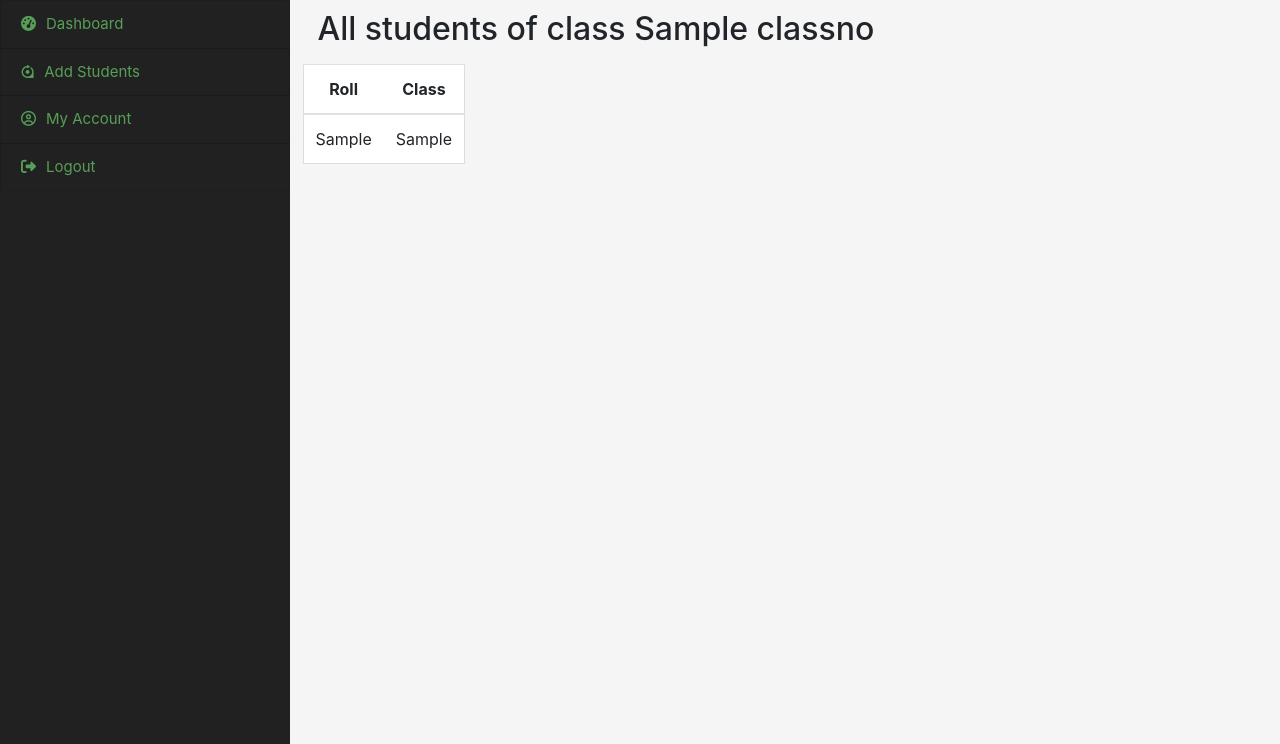
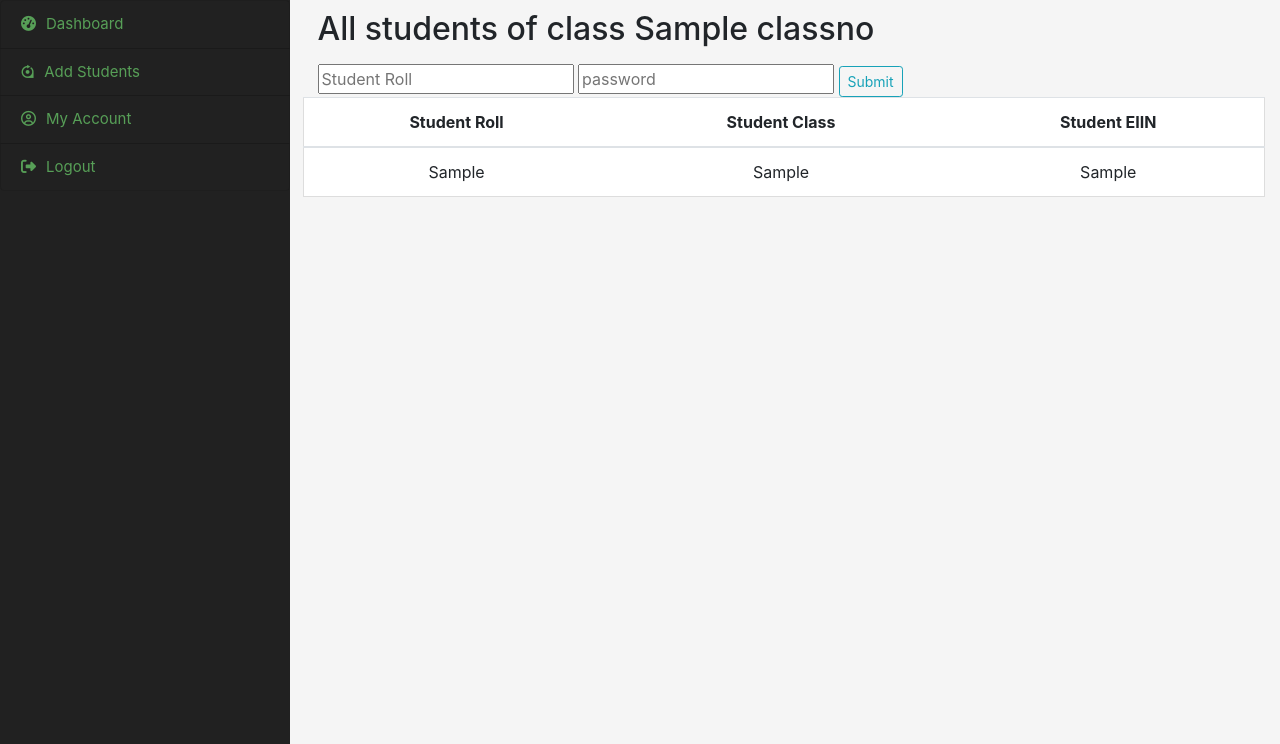
Before and after one commit to saifulshihab/csms, a Django app: template teacher/templates/teacher/enter_class.html in a window 1280 px wide. Shown: the part 56-800 px from the top of the page. Run offline with Django 3.2, Linux system fonts and the light colour scheme; the template is opened without the code that fills it: most values are stand-ins (such as "Sample title", 1, 10 or a date in 2020); some libraries are stand-ins or nearby versions.

Commit message:
show and add student in html

```diff
--- a/teacher/templates/teacher/enter_class.html
+++ b/teacher/templates/teacher/enter_class.html
@@ -1,27 +1,44 @@
 {% extends 'teacher/t_base.html' %}
 {% block content %}
 <h2 class="mb-3">All students of class {{classno}}</h2>
-<div class="row">
-    <div class="student_list">
-        <table class="table tabledesign">
+<form method="POST">
+  {% csrf_token %}
+  <input type="text" id="roll" name="roll" placeholder="Student Roll">
+  <input type="text" id="password" name="password" placeholder="password">
+  <input type="submit" class="btn btn-sm btn-outline-info" value="Submit">
+</form>
+
+<div class="row teacher_verify">
+  <table class="table" style="text-align: center;">
     <thead>
       <tr>
-                    <th scope="col">Roll</th>
-                    <th scope="col">Class</th>
+        <th scope="col">Student Roll</th>
+        <th scope="col">Student Class</th>
+        <th scope="col">Student EIIN</th>
+
       </tr>
     </thead>
     <tbody>
-                {% for sa in sa %}
+      {% for student in sa %}
+
       <tr>
-                    <td>{{ sa.s_roll }}</td>
-                    <td>{{ sa.s_class}}</td>
+        <td>{{ student.s_roll }}</td>
+        <td>{{ student.s_class}}</td>
+        <td>{{ student.SchoolEIIN }}</td>
+
       </tr>
       {% endfor %}
     </tbody>
   </table>
   {% if not sa %}
-        <p class="text-danger">No student registered in this class.</p>
+  <div class="justify-content-center d-block">
+    <span class="text-danger">No Student registration yet!</span>
+  </div>
   {% endif %}
 </div>
-</div>
+
+
+
+
+
 {% endblock content %}
```
Lines whose indentation alone changed are shown as unchanged.
